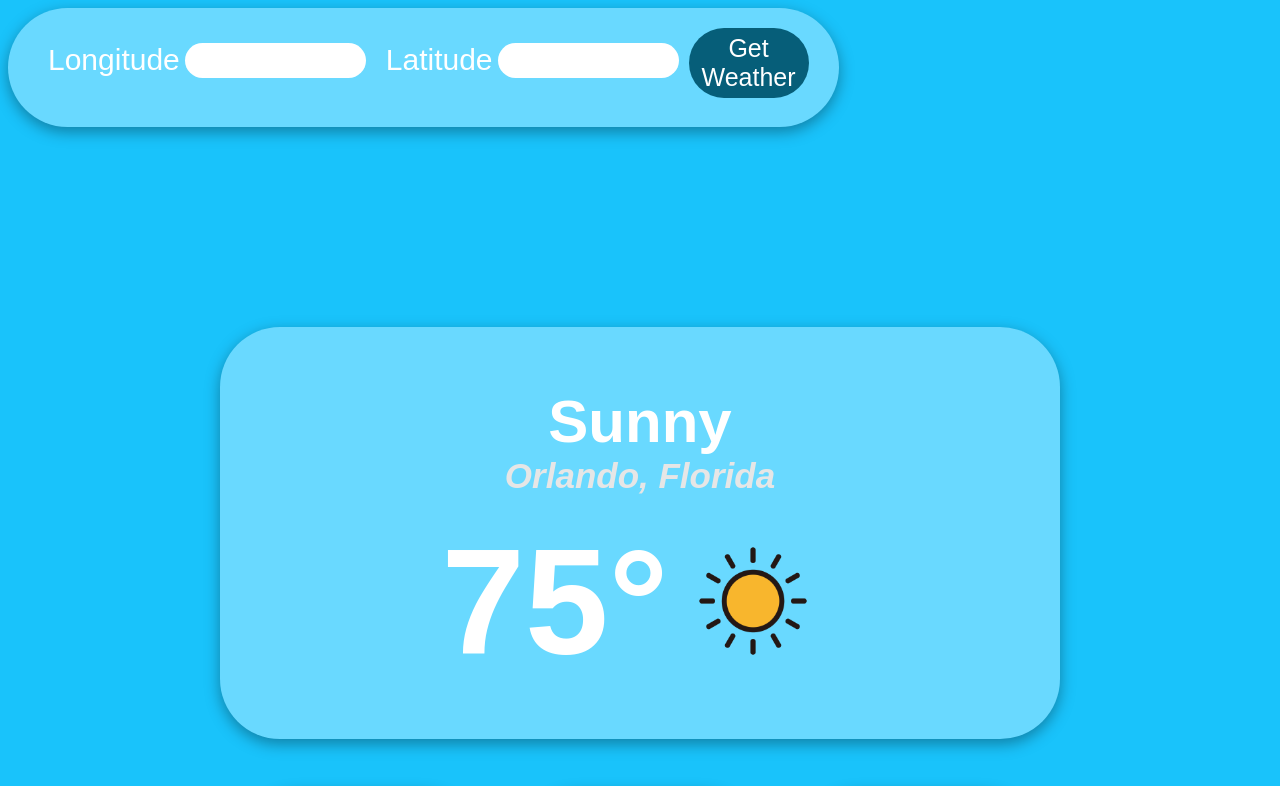
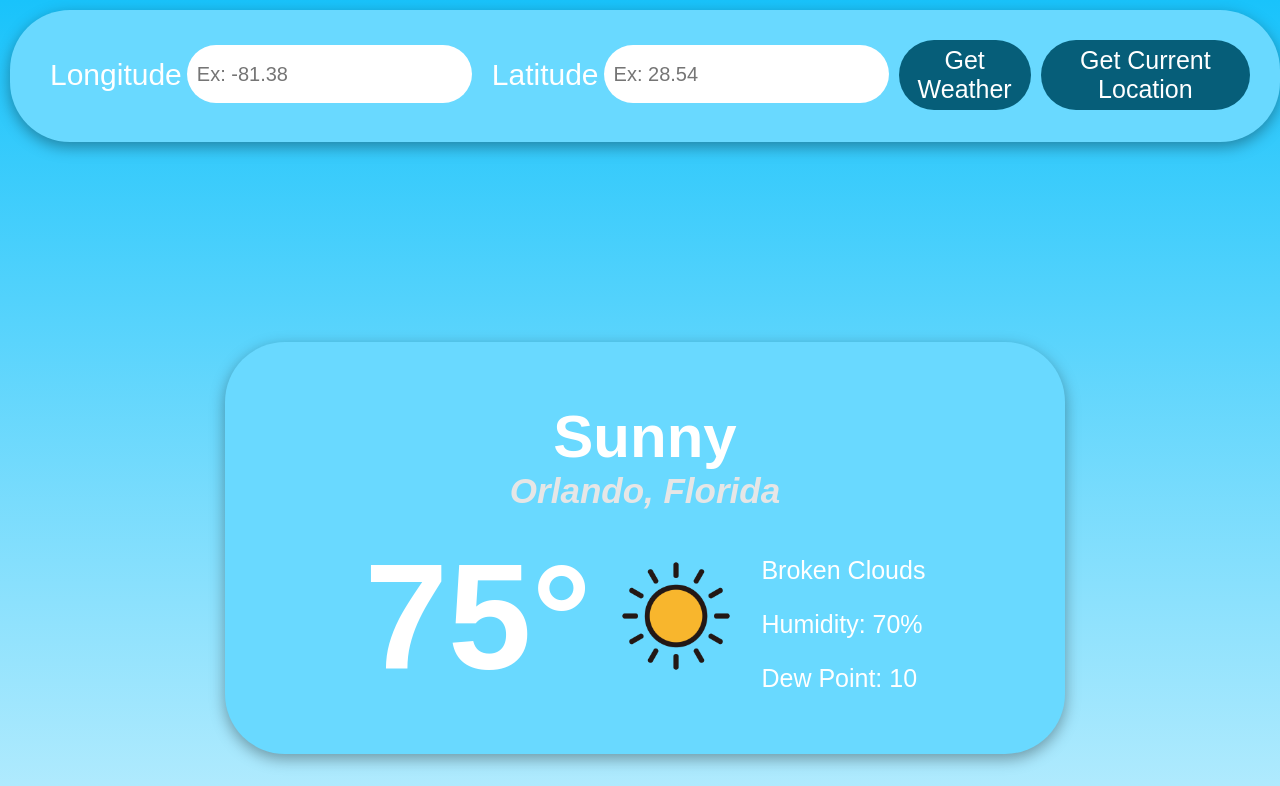
Before and after one commit to rundex0/WeatherApp, a website: page index.html in a window 1280 px wide. Shown: the top 786 px of the page. Drawn offline with Linux system fonts and the light colour scheme.

Commit message:
added get location button, added new background, fixed button positions

```diff
--- a/index.html
+++ b/index.html
@@ -15,12 +15,12 @@
   <body>
     <div class="inputs">
       <p>Longitude</p>
-      <input type="text">
+      <input type="text" placeholder="Ex: -81.38"/>
       <p>Latitude</p>
-      <input type="text">
+      <input type="text" placeholder="Ex: 28.54"/>
       <button>Get Weather</button>
+      <button>Get Current Location</button>
     </div>
-
 
     <div class="wrapper-container">
       <div class="top-container">
@@ -31,6 +31,12 @@
         <div class="temp-container">
           <h1 class="temp">75°</h1>
           <img src="./weather_symbols/sun.png" class="weather-icon" />
+          <div class="main-data">
+            <p>Broken Clouds</p>
+            <p>Humidity: 70%</p>
+            <p>Dew Point: 10</p>
+          </div>
+
         </div>
       </div>
 
@@ -61,43 +67,5 @@
         </div>
       </div>
     </div>
-
-    <!-- <script>
-        const daysOfWeek = document.querySelector(".days-of-week");
-
-        // Get the current day as an index (0 for Sunday, 1 for Monday, ..., 6 for Saturday)
-        const todayIndex = new Date().getDay();
-
-        for (let i = 0; i < 7; i++) {
-          const dayDiv = document.createElement("div");
-          dayDiv.classList.add("day");
-
-          const dayName = ["Sun", "Mon", "Tue", "Wed", "Thur", "Fri", "Sat"];
-
-          // Calculate the index for the day based on todayIndex
-          const dayIndex = (todayIndex + i) % 7;
-
-          // Create an <h3> element for the day name
-          const h3 = document.createElement("h3");
-
-          // Set the text content for the first day to "Today" and the rest to the day name
-          if (i === 0) {
-            h3.textContent = "Today";
-          } else {
-            h3.textContent = dayName[dayIndex];
-          }
-
-          // Create an <img> element for the sun image
-          const sunImage = document.createElement("img");
-          sunImage.src = "./weather_symbols/sun.png"; // Replace with the actual path or URL of your sun image
-          sunImage.alt = "Sun";
-
-          // Append the <h3> and <img> elements to the dayDiv
-          dayDiv.appendChild(h3);
-          dayDiv.appendChild(sunImage);
-
-          daysOfWeek.appendChild(dayDiv);
-        }
-      </script> -->
   </body>
 </html>
--- a/styles.css
+++ b/styles.css
@@ -4,8 +4,11 @@
 }
 
 body {
-  background-color: #19c3fb;
+  background-image: linear-gradient(#19c3fb, white);
+  background-repeat: repeat-x;
   color: white;
+  margin: 10px 0px 10px 10px;
+
 }
 
 .top-container {
@@ -109,16 +112,18 @@ body {
 
 input {
   border-radius: 60px;
-  height: 33px;
+  height: 38px;
   border-style: none;
   margin-top: 15px;
+  font-size: 20px;
+  padding: 10px;
 }
 
 .inputs p {
   margin-left: 20px;
   margin-right: 5px;
   font-size: 30px;
-  margin-top: 15px;
+  margin-top: 28px;
 }
 
 button {
@@ -128,6 +133,18 @@ button {
   background-color: #065e79;
   font-size: 25px;
   height: 70px;
-  width: 120px;
+  width: fit-content;
   margin-left: 10px;
+  cursor: pointer;
+  margin-top: 10px;
 }
+
+button:hover {
+  transition: ease-in-out .2s;
+  background-color: #054558;
+  color: rgb(223, 223, 223);
+}
+
+.main-data p {
+  font-size: 25px;
+}
```
